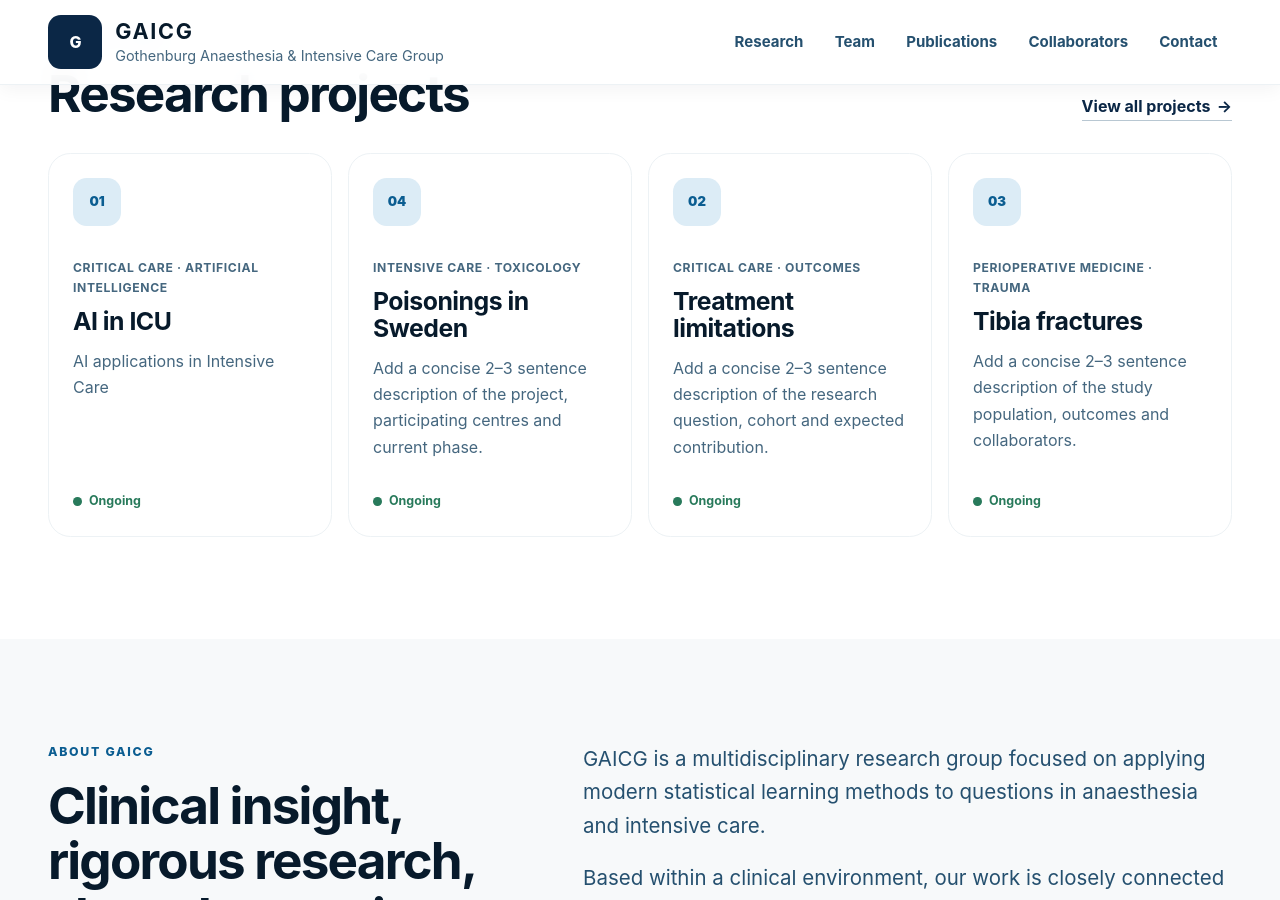
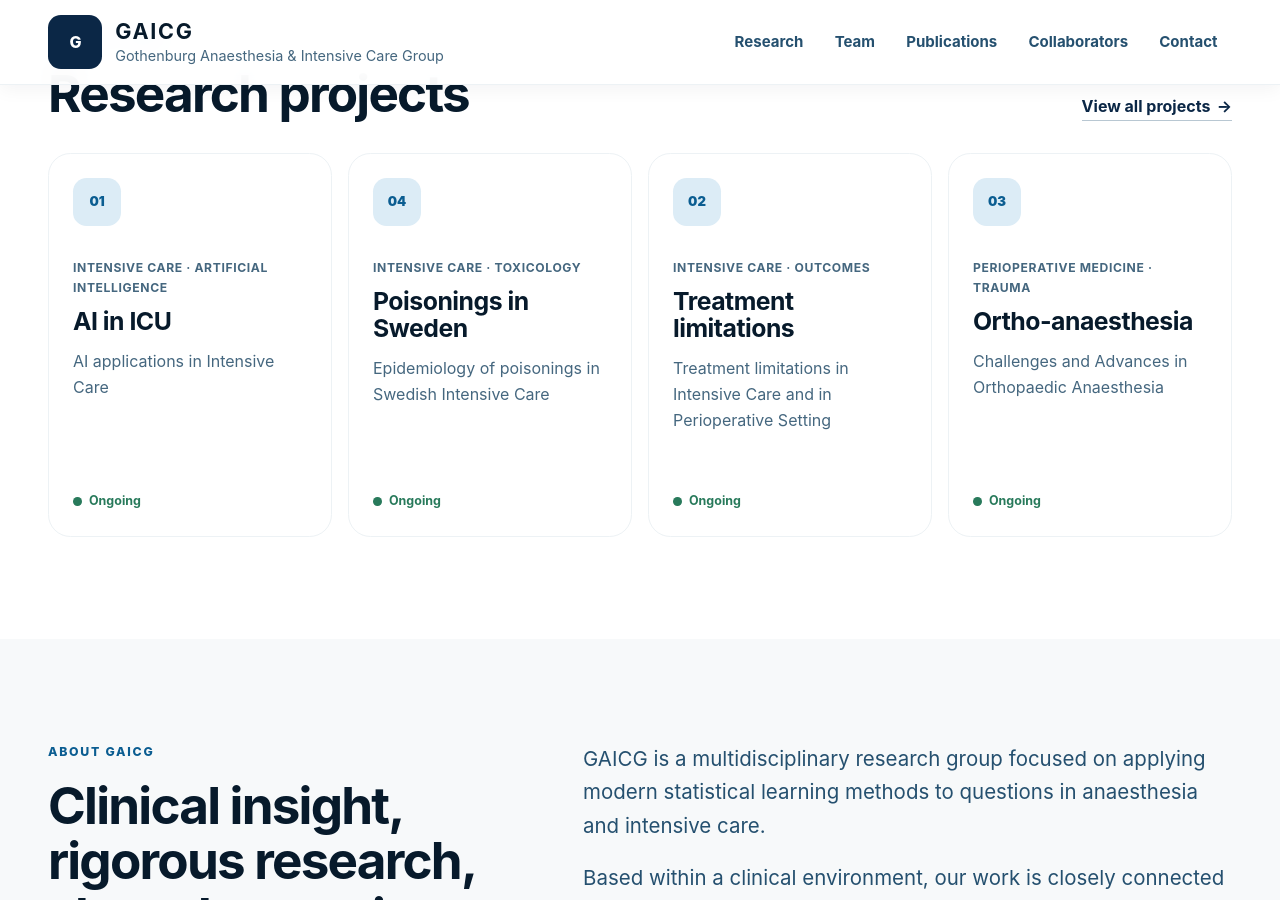
Before and after one commit to gaicg/gaicg, a Jekyll site: the page built from index.html, in a window 1280 px wide and 900 px high, scrolled down 1043 px. Built offline with Jekyll 4.4.1, drawn with Linux system fonts in a browser that asks for light colours.

Commit message:
Update projects.yml

```diff
--- a/_data/projects.yml
+++ b/_data/projects.yml
@@ -1,5 +1,5 @@
 - title: "AI in ICU"
-  kicker: "Critical care · Artificial intelligence"
+  kicker: "Intensive care · Artificial intelligence"
   status: "Ongoing"
   lead: "Tobias Siöland"
   summary: "AI applications in Intensive Care"
@@ -8,18 +8,18 @@
 - title: "Poisonings in Sweden"
   kicker: "Intensive care · Toxicology"
   status: "Ongoing"
-  summary: "Add a concise 2–3 sentence description of the project, participating centres and current phase."
+  summary: "Epidemiology of poisonings in Swedish Intensive Care"
   icon: "research"
   url: ""
 - title: "Treatment limitations"
-  kicker: "Critical care · Outcomes"
+  kicker: "Intensive care · Outcomes"
   status: "Ongoing"
-  summary: "Add a concise 2–3 sentence description of the research question, cohort and expected contribution."
+  summary: "Treatment limitations in Intensive Care and in Perioperative Setting"
   icon: "care"
   url: ""
-- title: "Tibia fractures"
+- title: "Ortho-anaesthesia"
   kicker: "Perioperative medicine · Trauma"
   status: "Ongoing"
-  summary: "Add a concise 2–3 sentence description of the study population, outcomes and collaborators."
+  summary: "Challenges and Advances in Orthopaedic Anaesthesia"
   icon: "clinical"
   url: ""
```
